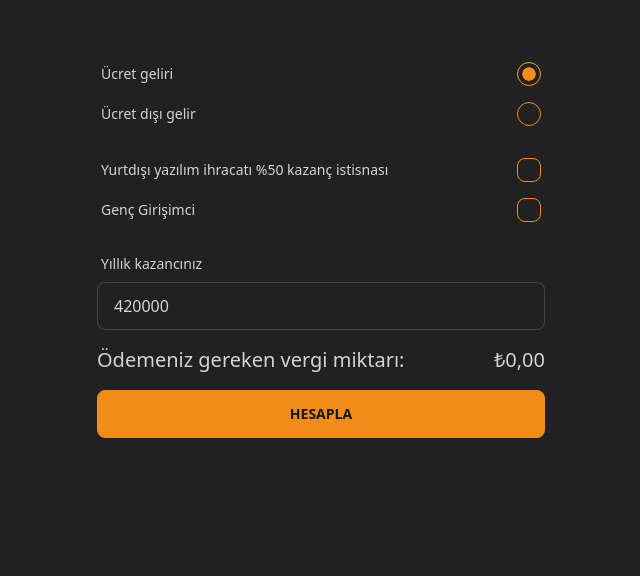
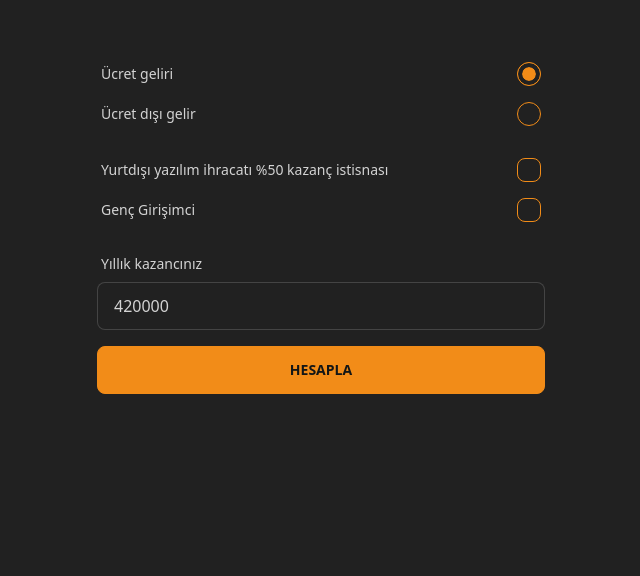
Before and after one commit to hamitaksln/hamitaksln.github.io, an Astro site: page / in a window 1280 px wide. Shown: the part 170-746 px from the top of the page, without its empty margins (319-959 px from the left). Built offline with nearby package versions, Linux system fonts and the light colour scheme; Astro itself is replaced by a stand-in of ours.

Commit message:
Update result text and visibility

```diff
--- a/src/components/TaxCalculator.jsx
+++ b/src/components/TaxCalculator.jsx
@@ -153,10 +153,12 @@ const TaxForm = () => {
                     placeholder="Yıllık kazanç"
                     label="Yıllık kazancınız"
                 />
-                <div className="flex justify-between text-xl">
-                    <span>{"Ödemeniz gereken vergi miktarı:"}</span>
-                    <span>{taxDisplay}</span>
-                </div>
+                {tax ? (
+                    <div className="flex justify-between text-xl">
+                        <span>{"Toplam vergi miktarı:"}</span>
+                        <span>{taxDisplay}</span>
+                    </div>
+                ) : null}
                 <button className="btn btn-primary">Hesapla</button>
             </form>
         </FormProvider>
```
